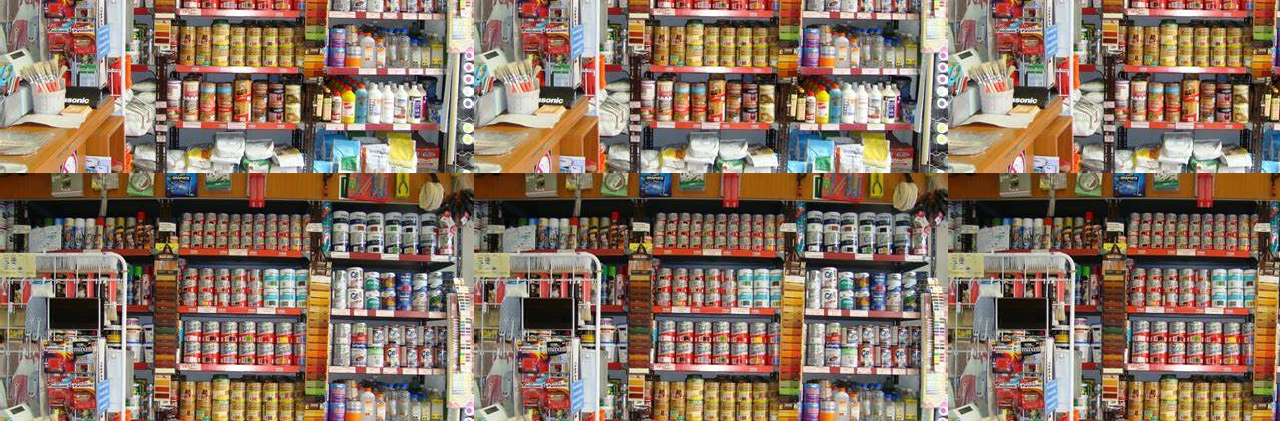
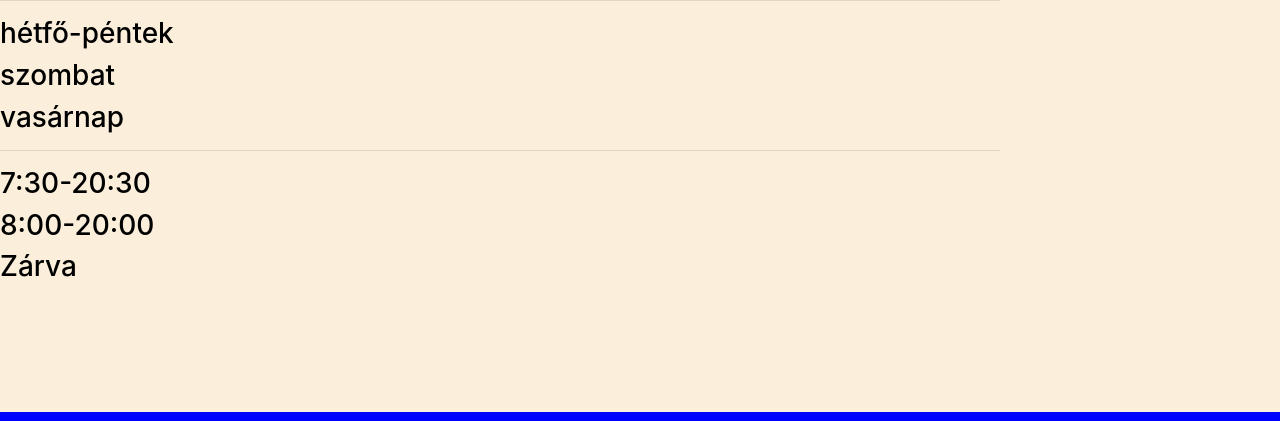
Before and after one commit to jankovicsdavid2/bartakszar, a plain HTML site: page király/index.html in a window 1280 px wide. Shown: the part 182-603 px from the top of the page. Drawn offline with nearby package versions, Linux system fonts and the light colour scheme; a web font is replaced by a local one.

Commit message:
bazdmegazanyád

```diff
--- a/király/css/barkacs.css
+++ b/király/css/barkacs.css
@@ -4,9 +4,13 @@ body:not(#home), .modal-body{
     background-color: #fbefdb;
 }
 
-body{
-    background-image:url(../pics/fő3.jpg)
-}
+
+
+.wrapper {
+    color: black;
+    width: 1000px; /* 2 */
+    max-width: 80%;
+  }
 
 /*Főoldal*/
 #home{
@@ -82,6 +86,7 @@ a:hover{
 .footer{
     background-color: blue;
     color: white;
+    position: fixed bottom;
 }
 
 footer li{
--- a/király/index.html
+++ b/király/index.html
@@ -30,9 +30,27 @@
             </div>
         </div>
     </nav>
+    <div class="wrapper">
+        <h1>abrakadabra barkácsáruház</h1>
+        <br><br><br>
+        <h2>nyitvatartás</h2>
+        <hr>
+        <div class="napok">
+            <h3>hétfő-péntek</h3>
+            <h3>szombat</h3>
+            <h3>vasárnap</h3>
+        </div>
+        <hr>
+        <div class="orak">
+            <h3>7:30-20:30</h3>
+            <h3>8:00-20:00</h3>
+            <h3>Zárva</h3>
+        </div>
 
+        <br><br><br><br><br>
+        </div>
 
-    <div class="footer">
+        <div class="footer">
         <footer class="container">
             <div class="row">
                 <div class="col-sm-6 col-lg-4 offset-lg-1">
```
